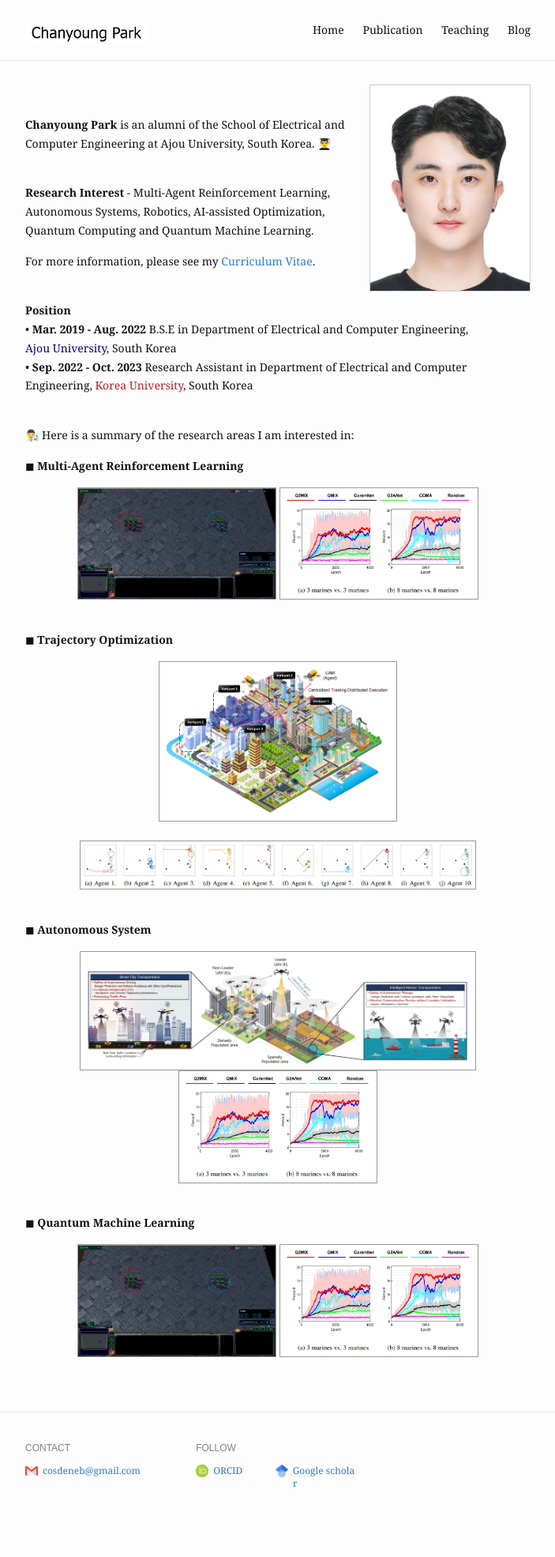
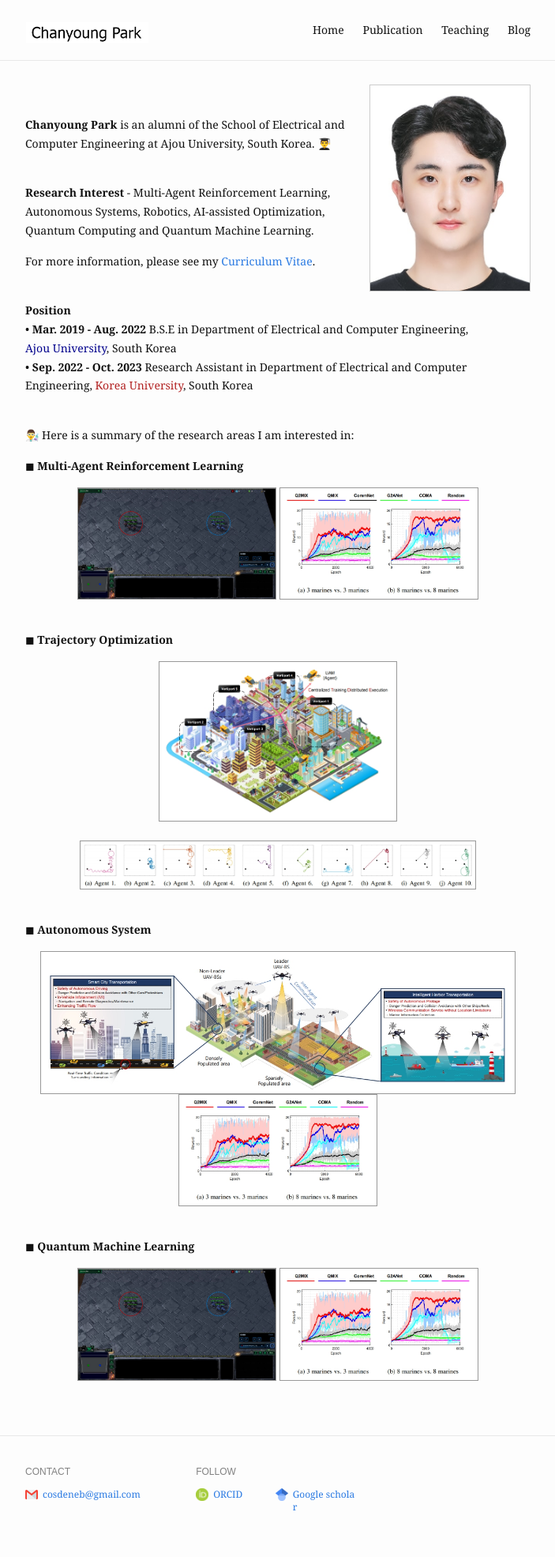
Before and after one commit to cosdeneb/cosdeneb.github.io, a Jekyll site: the page built from index.md, in a window 1280 px wide. Shown: the whole page at 79% size, without its empty margins (288-991 px from the left). Built offline with Jekyll 4.4.1, drawn with Linux system fonts in a browser that asks for light colours; before the commit the page ends 1941 px from its top, so only the background shows below that.

Commit message:
Update index.md

```diff
--- a/index.md
+++ b/index.md
@@ -58,7 +58,9 @@
   ◼ <b>Autonomous System</b>
   <br/>
   <div style="text-align : center;">
-    <img src="{{ "/assets/img/paper/tits.jpg" | absolute_url }}" width=500 class="post-pic"/>
+    <img src="{{ "/assets/img/paper/tits.jpg" | absolute_url }}" width=600 class="post-pic"/>
+  </div>
+  <div style="text-align : center;">
     <img src="{{ "/assets/img/paper/smac_reward.jpg" | absolute_url }}" width=250 class="post-pic"/>
   </div>
   <br/>
```
